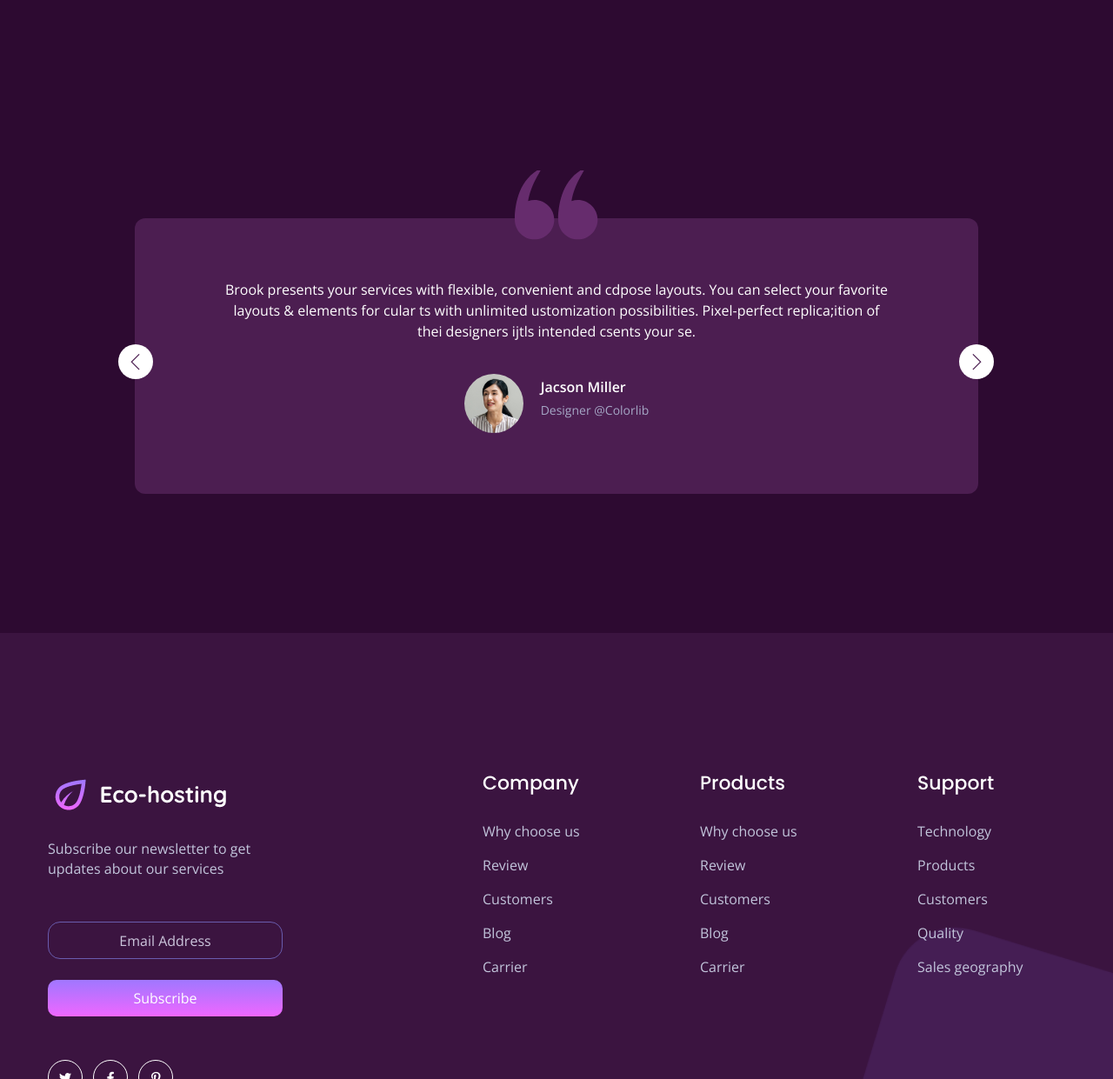
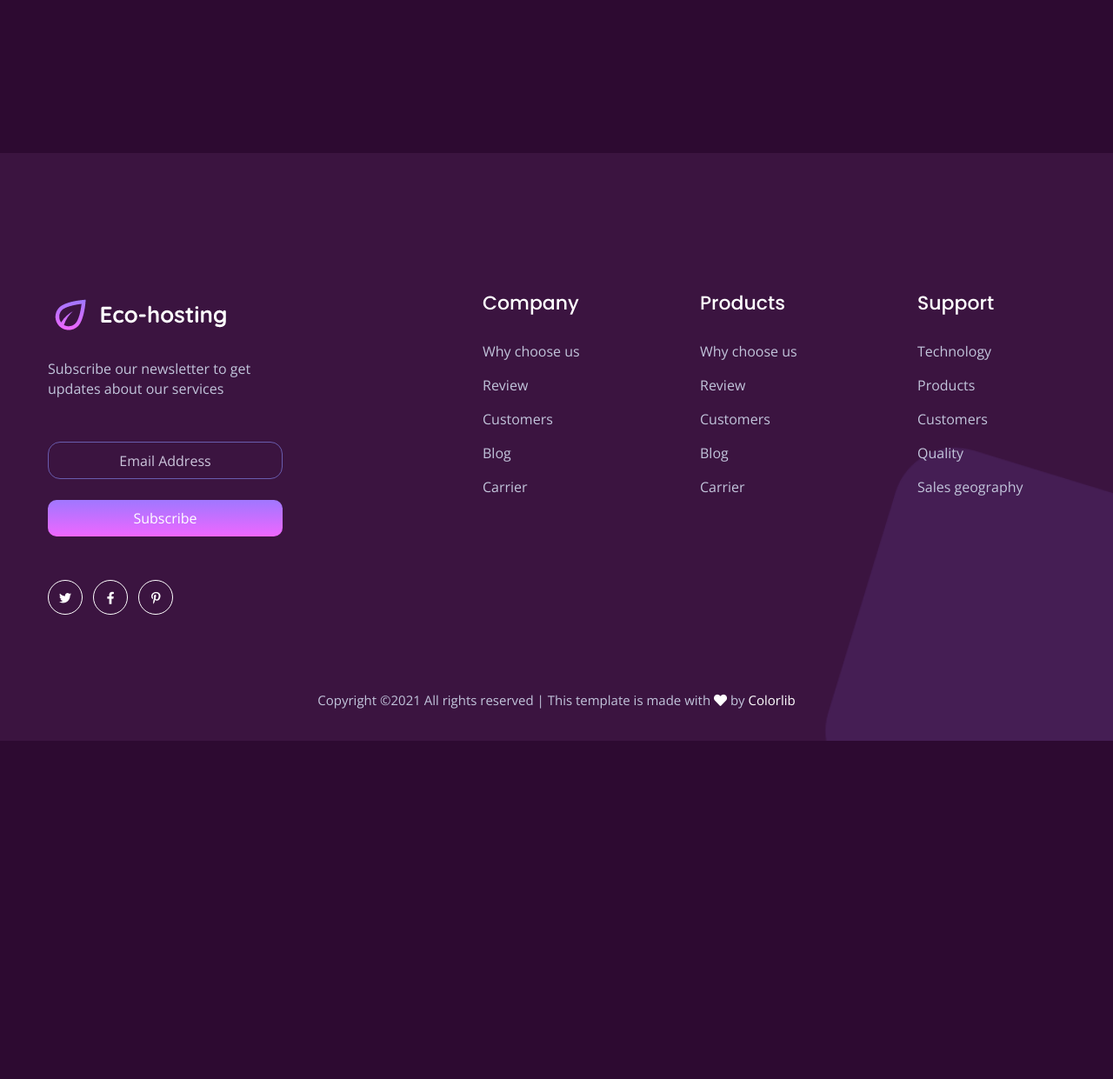
Before and after one commit to TeamDeltaHacks/EyesAIght, a Flask app: page / in a window 1280 px wide. Shown: the part 5259-6500 px from the top of the page at 87% size. After the commit the page ends 6111 px from the top, so only its background shows below. Run offline with Flask 2, Linux system fonts and the light colour scheme; some libraries are stand-ins or nearby versions.

Commit message:
Update index.html

```diff
--- a/templates/index.html
+++ b/templates/index.html
@@ -499,50 +499,7 @@
     </section>
     <!-- End ask questions -->
     <!--? Testimonial Area Start -->
-    <section class="testimonial-area section-bg1">
-        <div class="container" >
-            <div class="testimonial-wrapper">
-                <div class="row align-items-center justify-content-center">
-                    <div class=" col-lg-10 col-md-12 col-sm-11">
-                        <!-- Testimonial Start -->
-                        <div class="h1-testimonial-active">
-                            <!-- Single Testimonial -->
-                            <div class="single-testimonial text-center mt-55">
-                                <div class="testimonial-caption">
-                                    <img src="/static/assets/img/icon/quotes-sign.png" alt="" class="quotes-sign">
-                                    <p>Brook presents your services with flexible, convenient and cdpose layouts. You can select your favorite layouts & elements for cular ts with unlimited ustomization possibilities. Pixel-perfect replica;ition of thei designers ijtls intended csents your se.</p>
-                                </div>
-                                <!-- founder -->
-                                <div class="testimonial-founder d-flex align-items-center justify-content-center">
-                                    <div class="founder-img">
-                                        <img src="/static/assets/img/icon/testimonial.png" alt="">
-                                    </div>
-                                    <div class="founder-text">
-                                        <span>Jacson Miller</span>
-                                        <p>Designer @Colorlib</p>
-                                    </div>
-                                </div>
-                            </div>
-                            <!-- Single Testimonial -->
-                            <div class="single-testimonial text-center mt-55"">
-                                <div class="testimonial-caption">
-                                    <img src="/static/assets/img/icon/quotes-sign.png" alt="" class="quotes-sign">
-                                    <p>Brook presents your services with flexible, convenient and cdpose layouts. You can select your favorite layouts & elements for cular ts with unlimited ustomization possibilities. Pixel-perfect replica;ition of thei designers ijtls intended csents your se.</p>
-                                </div>
-                                <!-- founder -->
-                                <div class="testimonial-founder d-flex align-items-center justify-content-center">
-                                    <div class="founder-img">
-                                        <img src="/static/assets/img/icon/testimonial.png" alt="">
-                                    </div>
-                                    <div class="founder-text">
-                                        <span>Jacson Miller</span>
-                                        <p>Designer @Colorlib</p>
-                                    </div>
-                                </div>
-                            </div>
-                        </div>
-                        <!-- Testimonial End -->
-                    </div>
+
                 </div>
             </div>
         </div>
```
